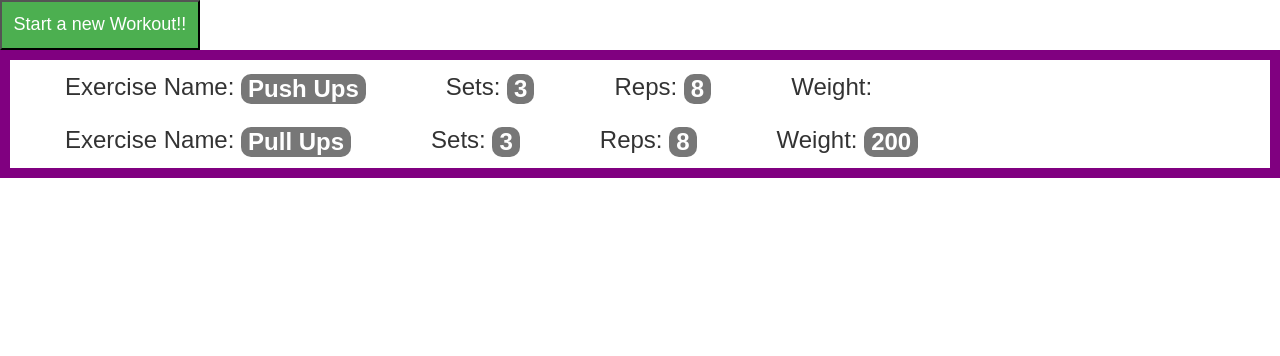
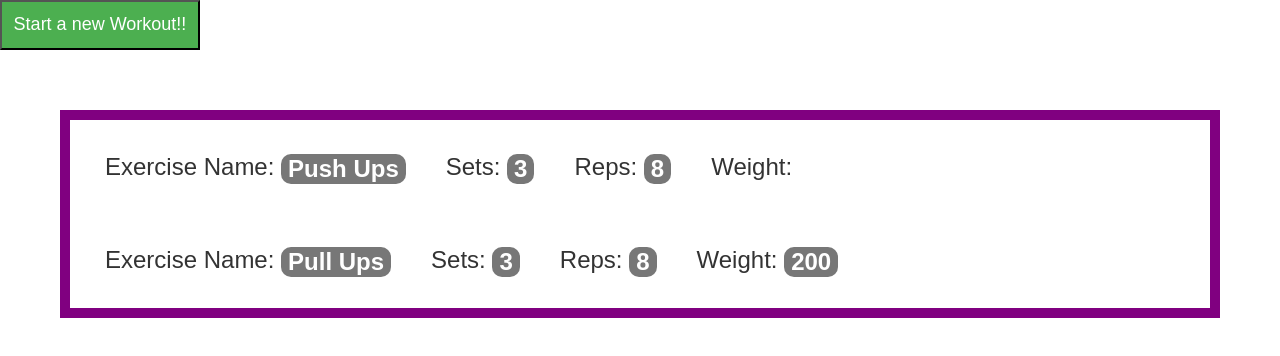
Before and after one commit to JohnJasonFisher/Exer, a React app: page / in a window 1280 px wide. Built offline with nearby package versions, Linux system fonts and the light colour scheme.

Commit message:
Adds Margins to Existing Excer List Group

```diff
--- a/src/component/ExistingExercises/ExistingExercise/ExistingExercise.css
+++ b/src/component/ExistingExercises/ExistingExercise/ExistingExercise.css
@@ -1,12 +1,14 @@
 .list-group-item {
 	border: 0px;
+	display: flex;
+	align-content: flex-end;
 }
 
 .ExistingExercise p {
 	display: inline;
 	font-size: 24px;
 	padding: 20px;
-	margin: 20px;
+	margin: 0px;
 }
 .ExistingExercise span {
 	font-size: 24px;
--- a/src/component/ExistingExercises/ExistingExercises.css
+++ b/src/component/ExistingExercises/ExistingExercises.css
@@ -1,5 +1,4 @@
 .list-group {
-	margin: 0px;
-	margin-bottom: 0px;
+	margin: 60px;
 	border: 10px solid purple;
 }
--- a/src/component/ExistingExercises/ExistingExercises.js
+++ b/src/component/ExistingExercises/ExistingExercises.js
@@ -16,10 +16,8 @@ const ExistingExercises = (props) => {
 		)
 	}
 
-	let classNames = ['ExistingExercises']
-
 	return (
-		<ListGroup className={classNames}>
+		<ListGroup className={['ExistingExercises']}>
 			{ShowExistingExercises}
 		</ListGroup>
 	)
```
